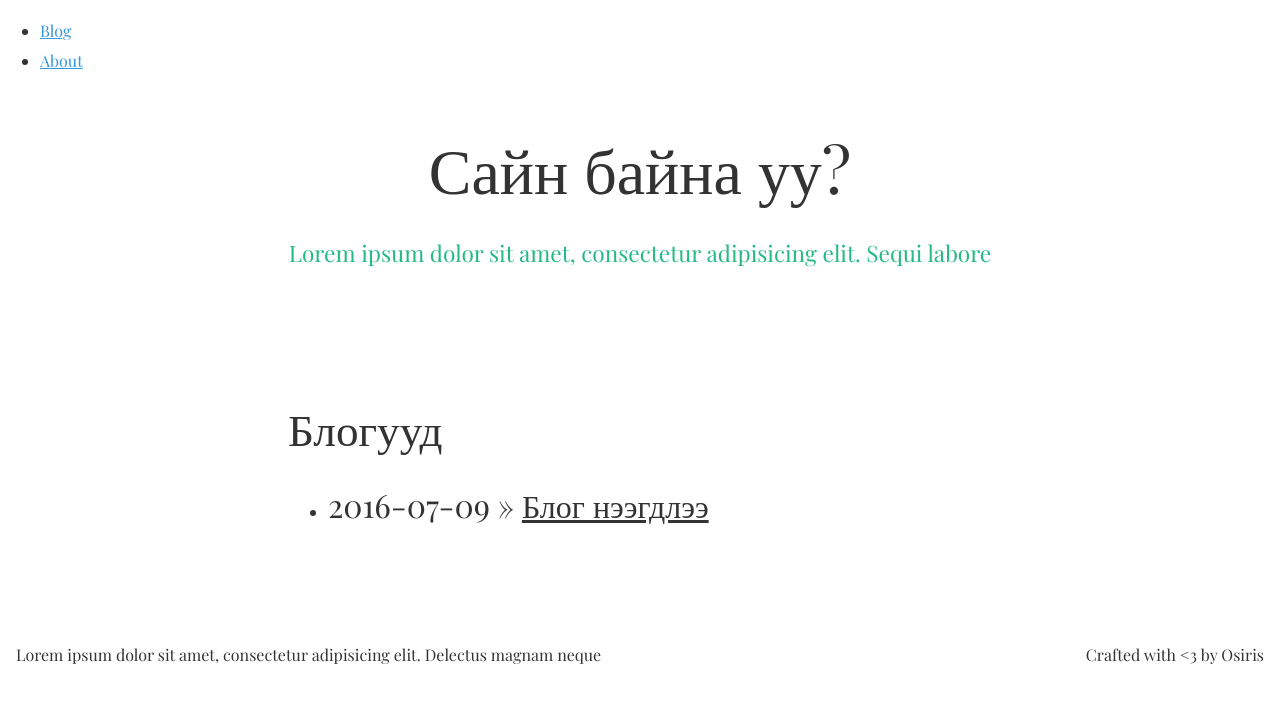
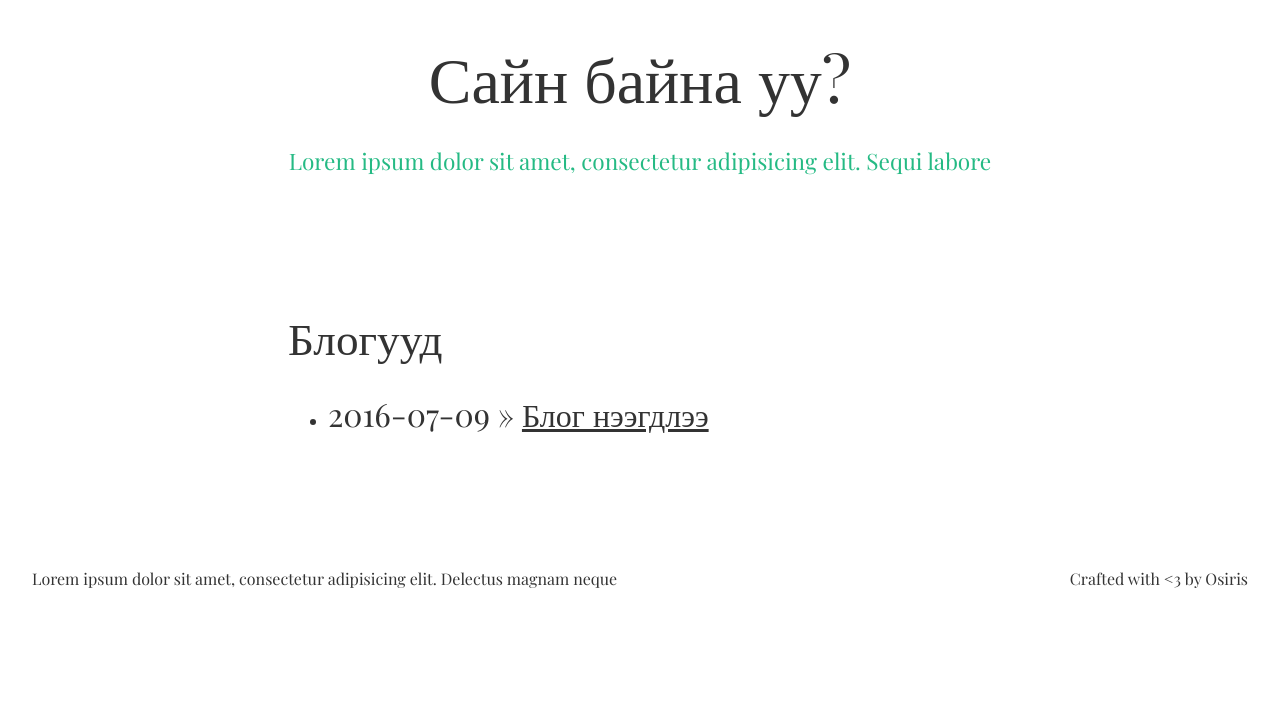
Before and after one commit to Ds3c-ctf-team/enkhee-Osiris.github.io-old, a Jekyll site: the page built from index.html, in a window 1280 px wide. Shown: the top 703 px of the page. Built offline with Jekyll 4.4.1, drawn with Linux system fonts in a browser that asks for light colours; some web fonts are replaced.

Commit message:
Update layout

```diff
--- a/_layouts/default.html
+++ b/_layouts/default.html
@@ -11,12 +11,6 @@
 </head>
 
 <body>
-    <nav>
-        <ul>
-            <li><a href="/">Blog</a></li>
-            <li><a href="/about">About</a></li>
-        </ul>
-    </nav>
     <div class="py2">
     	<div class="txt--center">
     		<h1>
@@ -35,11 +29,11 @@
     </div>
     <footer>
     	<div class="grd-row m0 p1">
-    		<div class="grd-row-col-3-6 py1 txt--left">
+    		<div class="grd-row-col-3-6 py1 m1 txt--left">
     			Lorem ipsum dolor sit amet, consectetur adipisicing elit. Delectus magnam neque
     		</div>
 
-    		<div class="grd-row-col-3-6 py1 txt--right">
+    		<div class="grd-row-col-3-6 py1 m1 txt--right">
     			Crafted with <3 by Osiris
     		</div>
     	</div>
```
